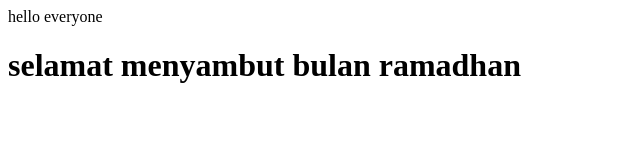
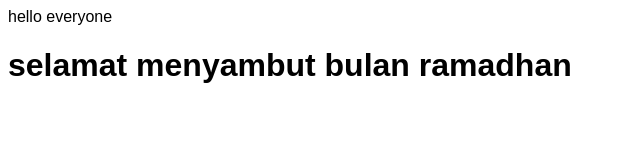
Before and after one commit to ainatikah612/kuiz2-repo, a plain HTML site: page index.html in a window 1280 px wide. Shown: the whole page, without its empty margins (0-640 px from the left). Drawn offline with Linux system fonts and the light colour scheme.

Commit message:
membuang fail style.css

```diff
--- a/index.html
+++ b/index.html
@@ -3,6 +3,19 @@
 
 <head>
     <title>color</title>
+    <style>
+        body {
+            font-family: Arial, Helvetica, sans-serif;
+        }
+
+        header {
+            size: 20px;
+        }
+
+        h1 {
+            color: black;
+        }
+    </style>
 </head>
 
 <body>
```
